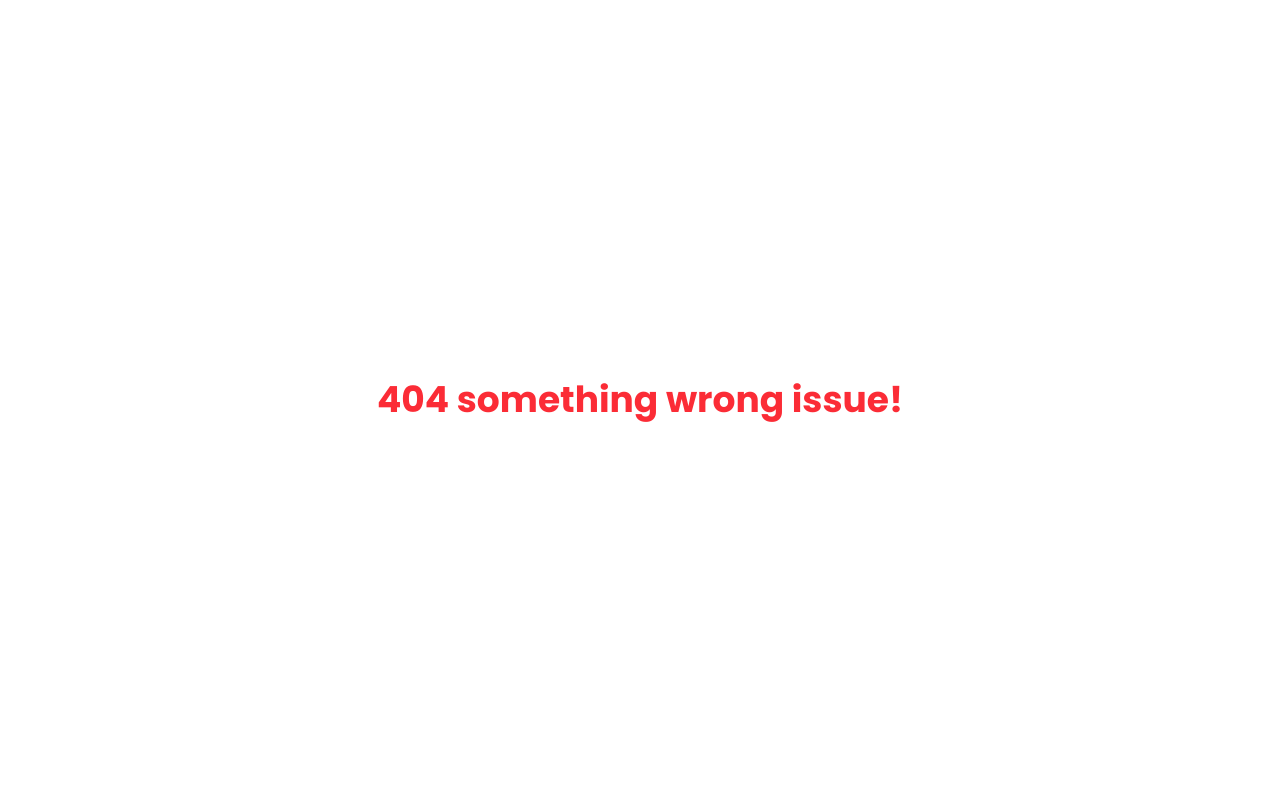
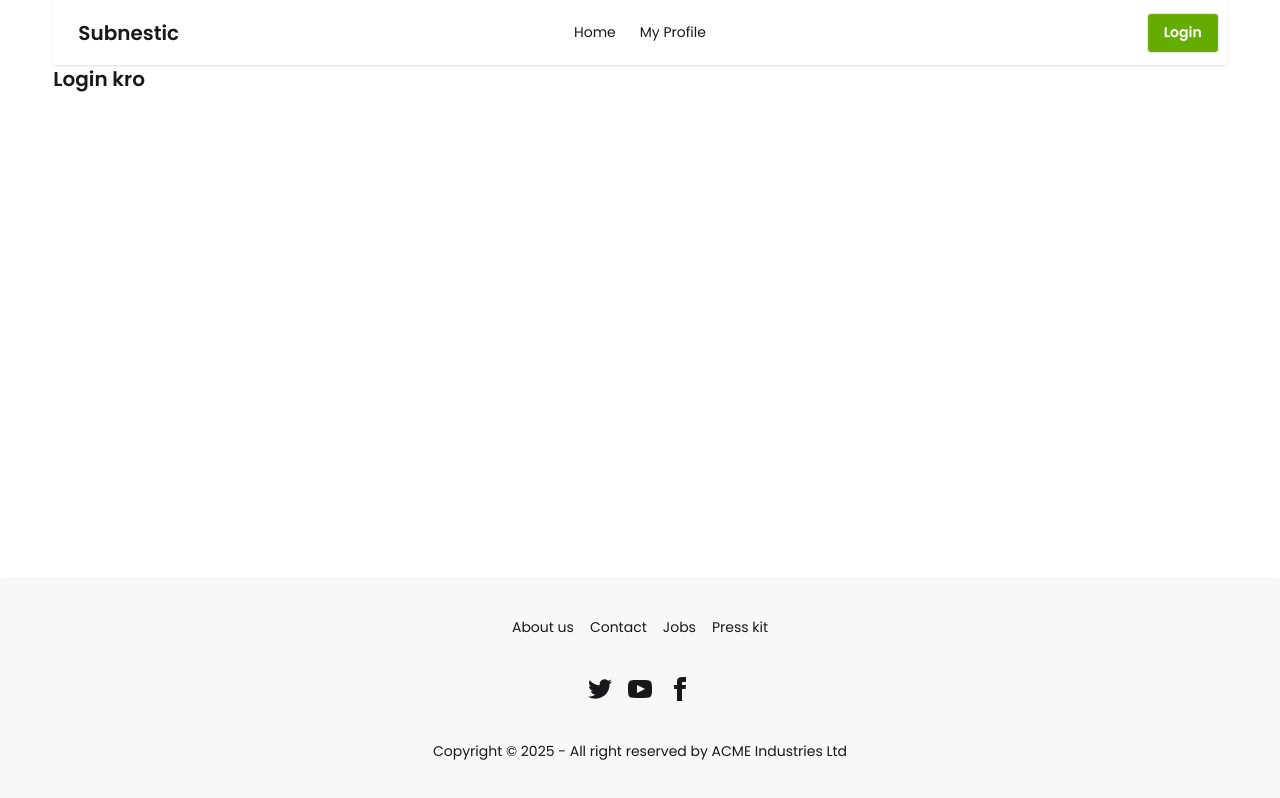
Before and after one commit to MizanRbf/subnestic-client, a React (Vite) app: page /auth/login in a window 1280 px wide. Before the commit this address had no page. Shown: the top 798 px of the page. Built offline with nearby package versions, Linux system fonts and the light colour scheme.

Commit message:
login and registered page added in route

```diff
--- a/src/Layouts/AuthLayout.jsx
+++ b/src/Layouts/AuthLayout.jsx
@@ -0,0 +1,26 @@
+import React from "react";
+import { Outlet } from "react-router";
+import Navbar from "../Components/Navbar";
+import Footer from "../Components/Footer";
+
+const AuthLayout = () => {
+  return (
+    <div>
+      <header className="w-11/12 mx-auto">
+        <Navbar></Navbar>
+      </header>
+
+      {/* Outlet */}
+      <main className="w-11/12 mx-auto min-h-[calc(100vh-288px)]">
+        <Outlet></Outlet>
+      </main>
+
+      {/* Footer */}
+      <footer className="text-center">
+        <Footer></Footer>
+      </footer>
+    </div>
+  );
+};
+
+export default AuthLayout;
--- /dev/null
+++ b/src/Pages/Login.jsx
@@ -0,0 +1,11 @@
+import React from "react";
+
+const Login = () => {
+  return (
+    <div>
+      <h3>Login kro</h3>
+    </div>
+  );
+};
+
+export default Login;
--- /dev/null
+++ b/src/Pages/Register.jsx
@@ -0,0 +1,11 @@
+import React from "react";
+
+const Register = () => {
+  return (
+    <div>
+      <h3>register kro</h3>
+    </div>
+  );
+};
+
+export default Register;
```
Also changed, not shown: src/Routes/Routes.jsx (+17 -0 lines).
